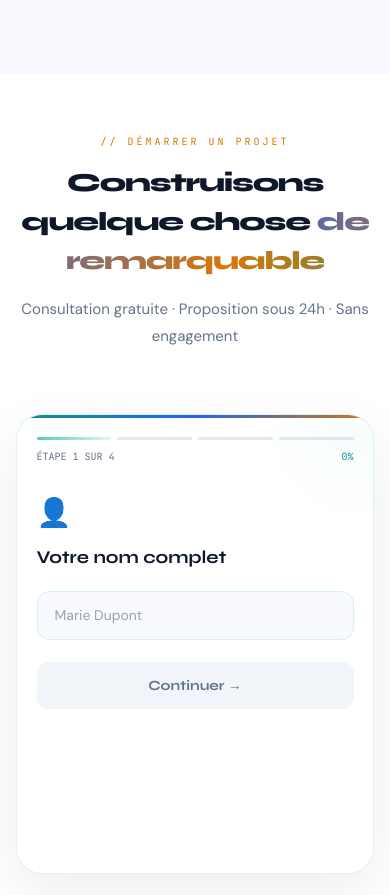
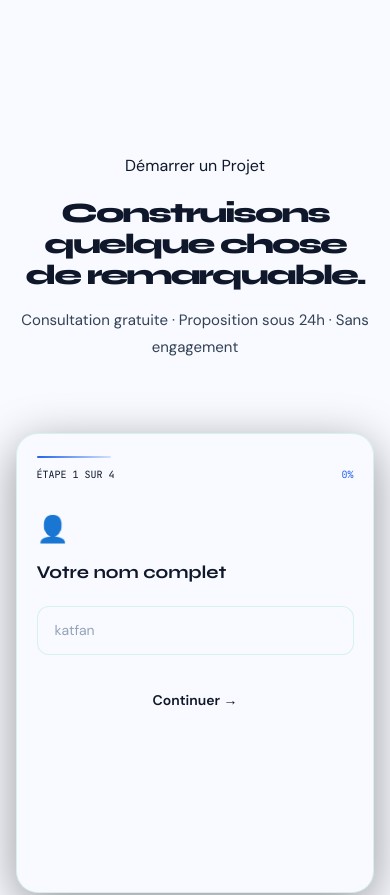
Before and after one commit to Masihullah37/rushai, a React (Vite) app in the folder frontend/: page / in a window 390 px wide. Shown: the part 5020-5915 px from the top of the page. Built offline with nearby package versions, Linux system fonts and the light colour scheme.

Commit message:
Mise à jour du composant Contact

```diff
--- a/frontend/src/components/Contact.tsx
+++ b/frontend/src/components/Contact.tsx
@@ -1,67 +1,42 @@
-// src/components/Contact.tsx
+
+// ════════════════════════════════════════════════════════════════
+// FILE: src/components/Contact.tsx — COMPLETE
+// Dark navy blue, GDPR consent checkbox, multi-step form
+// ════════════════════════════════════════════════════════════════
 import { useState } from "react";
 import { C } from "../constants/colors";
 import SuccessScreen from "./SuccessScreen";
 
 const STEPS = [
-  { f: "name", label: "Votre nom complet", ph: "Marie Dupont", type: "text", icon: "👤" },
-  { f: "email", label: "Email professionnel", ph: "marie@entreprise.fr", type: "email", icon: "📧" },
-  { f: "subject", label: "Type de projet", ph: "Chatbot IA / Plateforme RAG / Tableau de bord...", type: "text", icon: "🎯" },
-  { f: "message", label: "Décrivez votre projet et vos objectifs", ph: "Parlez-nous de votre défi métier, stack actuel, délais souhaités et résultats attendus...", type: "textarea", icon: "✍️" },
+  { f:"name",    label:"Votre nom complet",              ph:"katfan",                                       type:"text",     icon:"👤" },
+  { f:"email",   label:"Email professionnel",             ph:"abc@entreprise.fr",                               type:"email",    icon:"📧" },
+  { f:"subject", label:"Type de projet",                  ph:"Chatbot IA / Plateforme RAG / Tableau de bord...",  type:"text",     icon:"🎯" },
+  { f:"message", label:"Décrivez votre projet",           ph:"Défi métier, stack actuel, délais et résultats attendus...", type:"textarea", icon:"✍️" },
 ];
 
 export default function Contact() {
-  const [step, setStep] = useState(0);
-  const [form, setForm] = useState({ name: "", email: "", subject: "", message: "" });
-  const [sent, setSent] = useState(false);
+  const [step,    setStep]    = useState(0);
+  const [form,    setForm]    = useState({ name:"", email:"", subject:"", message:"" });
+  const [sent,    setSent]    = useState(false);
   const [sending, setSending] = useState(false);
-  const [focused, setFocused] = useState<string | null>(null);
+  const [focused, setFocused] = useState<string|null>(null);
+  const [consent, setConsent] = useState(false);
   const cur = STEPS[step];
 
-  // const sendEmail = async () => {
-  //   setSending(true);
-  //   try {
-  //     // Appel API vers votre backend Laravel
-  //     const response = await fetch("http://127.0.0.1:8000/api/contact", {
-  //       method: "POST",
-  //       headers: { "Content-Type": "application/json" },
-  //       body: JSON.stringify(form),
-  //     });
-
-  //     if (!response.ok) throw new Error("Erreur d'envoi");
-  //   } catch (error) {
-  //     console.error("Erreur lors de l'envoi:", error);
-  //   }
-  //   setSent(true);
-  //   setSending(false);
-  // };
-
-  // src/components/Contact.tsx
-
   const sendEmail = async () => {
+    if (!consent) { alert("Veuillez accepter la politique de confidentialité avant d'envoyer."); return; }
     setSending(true);
     try {
-    // Dynamically get the URL from your .env files
-    const API_BASE_URL = import.meta.env.VITE_API_URL;
-
-    const response = await fetch(`${API_BASE_URL}/contact`, {
+      const res = await fetch(`${import.meta.env.VITE_API_URL}/contact`, {
         method: "POST",
-      headers: { "Content-Type": "application/json" },
-      body: JSON.stringify(form),
+        headers: { "Content-Type": "application/json", "Accept": "application/json" },
+        body: JSON.stringify({ ...form, consent: true }),
       });
-
-    if (!response.ok) {
-      const errorData = await response.json();
-      throw new Error(errorData.message || "Erreur d'envoi");
-    }
-
-    setSent(true); // Only show success if response was OK
-  } catch (error) {
-    console.error("Erreur lors de l'envoi:", error);
-    alert("Une erreur est survenue. Veuillez réessayer plus tard.");
-  } finally {
-    setSending(false);
-  }
+      if (!res.ok) { const e = await res.json(); throw new Error(e.message || "Erreur d'envoi"); }
+      setSent(true);
+    } catch(err:unknown) {
+      alert(`Erreur: ${err instanceof Error ? err.message : "Inconnue"}`);
+    } finally { setSending(false); }
   };
 
   const next = () => {
@@ -71,85 +46,114 @@ const sendEmail = async () => {
   };
 
   const iStyle = (f: string) => ({
-    width: "100%",
-    boxSizing: "border-box" as const,
-    background: focused === f ? C.tealBg : "#f8faff",
-    border: `1.5px solid ${focused === f ? C.tealLt : C.border}`,
-    borderRadius: 13,
-    padding: "13px 17px",
-    color: C.text,
-    fontSize: 14,
-    outline: "none",
-    fontFamily: "'DM Sans',sans-serif",
-    transition: "all .25s",
+    width: "100%", boxSizing: "border-box" as const,
+    background: focused === f ? "rgba(59,130,246,.08)" : "rgba(255,255,255,.04)",
+    border: `1.5px solid ${focused === f ? C.blue : C.border}`,
+    borderRadius: 12, padding: "13px 17px",
+    color: C.textPrim, fontSize: 14, outline: "none",
+    fontFamily: "'DM Sans',sans-serif", transition: "all .25s",
   });
 
   return (
-    <section id="contact" style={{ padding: "clamp(60px,10vw,120px) clamp(16px,4vw,28px)", background: "white" }}>
-      <div style={{ maxWidth: 1180, margin: "0 auto" }}>
-        <div style={{ textAlign: "center", marginBottom: 64 }}>
-          <div style={{ fontFamily: "'JetBrains Mono',monospace", fontSize: 10, color: C.gold, letterSpacing: 3, marginBottom: 14 }}>// DÉMARRER UN PROJET</div>
-          <h2 style={{ fontFamily: "'Syne',sans-serif", fontSize: "clamp(26px,4vw,46px)", fontWeight: 800, color: C.text, letterSpacing: -1.2, marginBottom: 16 }}>
-            Construisons quelque chose <span className="shim">de remarquable</span>
+    <section id="contact" style={{ background: C.bg, padding: "clamp(80px,10vw,120px) clamp(16px,4vw,32px)" }}>
+      <div style={{ maxWidth: 1200, margin: "0 auto" }}>
+        <div style={{ textAlign: "center", marginBottom: 72 }}>
+          <div className="label-chip" style={{ marginBottom: 20, justifyContent: "center" }}>Démarrer un Projet</div>
+          <h2 style={{ fontFamily: "'Syne',sans-serif", fontSize: "clamp(28px,5vw,60px)", fontWeight: 800, color: C.white, letterSpacing: -2, lineHeight: 1.1, marginBottom: 16 }}>
+            Construisons quelque chose<br />
+            <span className="shim-blue">de remarquable.</span>
           </h2>
-          <p style={{ color: C.muted, fontSize: 15, maxWidth: 420, margin: "0 auto", lineHeight: 1.8 }}>
+          <p style={{ color: C.textSec, fontSize: 15, maxWidth: 400, margin: "0 auto", lineHeight: 1.8 }}>
             Consultation gratuite · Proposition sous 24h · Sans engagement
           </p>
         </div>
 
-        <div className="contact-grid" style={{ display: "grid", gridTemplateColumns: "1fr 1fr", gap: 52, alignItems: "start" }}>
+        <div className="contact-grid" style={{ display: "grid", gridTemplateColumns: "1fr 1fr", gap: 56, alignItems: "start" }}>
+          {/* Left info */}
           <div className="contact-left">
-            <div style={{ fontFamily: "'Syne',sans-serif", fontSize: 19, fontWeight: 700, color: C.text, marginBottom: 28 }}>Pourquoi les entreprises choisissent RushAI</div>
+            <div style={{ fontFamily: "'Syne',sans-serif", fontSize: 22, fontWeight: 700, color: C.white, marginBottom: 32, letterSpacing: -0.5 }}>
+              Pourquoi les entreprises choisissent RushAI
+            </div>
             {[
-              { i: "⚡", c: C.teal, t: "Réponse sous 24h garantie", d: "Nous répondons à chaque demande sous 24h avec une consultation et une estimation détaillées." },
-              { i: "🔐", c: C.violet, t: "Sécurité dès l'architecture", d: "Chaque solution est conçue avec options on-premise, chiffrement et conformité RGPD dès le premier jour." },
-              { i: "📈", c: C.gold, t: "Axé sur le ROI mesurable", d: "Nous définissons les KPIs avant d'écrire la moindre ligne de code. Vos métriques sont notre boussole." },
-              { i: "🤝", c: C.green, t: "Partenariat de bout en bout", d: "Stratégie, conception, développement, déploiement et support — nous vous accompagnons à chaque étape." },
+              { i:"⚡", title:"Réponse sous 24h garantie",   desc:"Consultation et estimation détaillées à chaque demande." },
+              { i:"🔐", title:"Sécurité dès l'architecture",  desc:"On-premise, chiffrement AES-256, RGPD dès le premier jour." },
+              { i:"📈", title:"ROI mesurable",                desc:"KPIs définis avant la première ligne de code." },
+              { i:"🤝", title:"Partenariat bout en bout",     desc:"Stratégie, dev, déploiement et support à chaque étape." },
             ].map((item, i) => (
-              <div key={i} style={{ display: "flex", gap: 16, marginBottom: 14, padding: "16px 18px", background: "#f8faff", borderRadius: 16, border: `1.5px solid ${C.border}`, transition: "all .2s" }}
-                onMouseEnter={e => { e.currentTarget.style.borderColor = item.c + "55"; e.currentTarget.style.background = item.c === C.teal ? C.tealBg : item.c === C.violet ? C.violetBg : item.c === C.gold ? C.goldBg : C.greenBg; }}
-                onMouseLeave={e => { e.currentTarget.style.borderColor = C.border; e.currentTarget.style.background = "#f8faff"; }}>
-                <div style={{ width: 42, height: 42, borderRadius: 12, background: item.c === C.teal ? C.tealBg : item.c === C.violet ? C.violetBg : item.c === C.gold ? C.goldBg : C.greenBg, border: `1px solid ${item.c}33`, display: "flex", alignItems: "center", justifyContent: "center", fontSize: 18, flexShrink: 0 }}>{item.i}</div>
+              <div key={i} style={{ display: "flex", gap: 16, padding: "18px 0", borderBottom: `1px solid ${C.border}`, transition: "padding .2s", cursor: "default" }}
+                onMouseEnter={e=>{(e.currentTarget as HTMLElement).style.paddingLeft="8px";}}
+                onMouseLeave={e=>{(e.currentTarget as HTMLElement).style.paddingLeft="0";}}>
+                <div style={{ width: 40, height: 40, borderRadius: 11, background: "rgba(59,130,246,.1)", border: `1px solid ${C.border}`, display: "flex", alignItems: "center", justifyContent: "center", fontSize: 17, flexShrink: 0 }}>{item.i}</div>
                 <div>
-                  <div style={{ fontFamily: "'Syne',sans-serif", fontSize: 13.5, fontWeight: 700, color: C.text, marginBottom: 5 }}>{item.t}</div>
-                  <div style={{ fontSize: 12.5, color: C.muted, lineHeight: 1.65 }}>{item.d}</div>
+                  <div style={{ fontFamily: "'Syne',sans-serif", fontSize: 14, fontWeight: 700, color: C.white, marginBottom: 5 }}>{item.title}</div>
+                  <div style={{ fontSize: 12.5, color: C.textSec, lineHeight: 1.65 }}>{item.desc}</div>
                 </div>
               </div>
             ))}
-            <div style={{ marginTop: 18, padding: "16px 20px", background: C.tealBg, border: `1.5px solid ${C.tealLt}33`, borderRadius: 14, display: "flex", alignItems: "center", gap: 14 }}>
-              <div style={{ fontSize: 24 }}>📧</div>
+            <div style={{ marginTop: 24, padding: "16px 20px", background: "rgba(59,130,246,.07)", border: `1px solid ${C.border}`, borderRadius: 14, display: "flex", alignItems: "center", gap: 14 }}>
+              <span style={{ fontSize: 22 }}>📧</span>
               <div>
-                <div style={{ fontSize: 10, color: C.muted, fontFamily: "'JetBrains Mono',monospace", marginBottom: 3 }}>EMAIL DIRECT</div>
-                <div style={{ fontSize: 14, color: C.teal, fontWeight: 600 }}>contact@rushai.pro</div>
+                <div style={{ fontSize: 10, color: C.textMuted, fontFamily: "'JetBrains Mono',monospace", marginBottom: 3, letterSpacing: 1 }}>EMAIL DIRECT</div>
+                <div style={{ fontSize: 14, color: C.blue, fontWeight: 500 }}>contact@rushai.pro</div>
               </div>
             </div>
           </div>
 
           {/* Form card */}
-          <div style={{ background: "white", border: `1.5px solid ${C.border}`, borderRadius: 26, position: "relative", overflow: "hidden", boxShadow: `0 20px 60px rgba(0,0,0,.07)`, minHeight: 460 }}>
-            <div style={{ position: "absolute", top: 0, left: 0, right: 0, height: 3, background: `linear-gradient(90deg,${C.teal},${C.blue},${C.gold})` }} />
-            <div style={{ position: "absolute", top: -80, right: -80, width: 200, height: 200, borderRadius: "50%", background: `radial-gradient(circle,${C.tealLt}08,transparent 70%)`, pointerEvents: "none" }} />
+          <div style={{ background: C.bgCard, border: `1px solid ${C.border}`, borderRadius: 22, position: "relative", overflow: "hidden", boxShadow: `0 12px 48px rgba(0,0,0,.4)`, minHeight: 460 }}>
+            <div style={{ position: "absolute", top: 0, left: 0, right: 0, height: 3, background: `linear-gradient(90deg,${C.blue},${C.cyan},${C.violet})` }} />
 
-            {sent ? <SuccessScreen name={form.name} email={form.email} onReset={() => { setSent(false); setStep(0); setForm({ name: "", email: "", subject: "", message: "" }); }} /> : (
-              <div style={{ padding: "clamp(22px,5vw,38px) clamp(18px,5vw,34px)" }}>
+            {sent ? (
+              <SuccessScreen name={form.name} email={form.email} onReset={() => { setSent(false); setStep(0); setForm({ name:"",email:"",subject:"",message:"" }); setConsent(false); }} />
+            ) : (
+              <div style={{ padding: "clamp(22px,5vw,38px) clamp(18px,5vw,32px)" }}>
+                {/* Progress bar */}
                 <div style={{ marginBottom: 28 }}>
                   <div style={{ display: "flex", gap: 6, marginBottom: 9 }}>
-                    {STEPS.map((_, i) => <div key={i} style={{ flex: 1, height: 3, borderRadius: 2, background: i < step ? `linear-gradient(90deg,${C.teal},${C.blue})` : i === step ? `linear-gradient(90deg,${C.tealLt}bb,${C.tealLt}22)` : "#e2e8f0", transition: "background .4s" }} />)}
+                    {STEPS.map((_,i) => (
+                      <div key={i} style={{ flex: 1, height: 2, borderRadius: 2, background: i < step ? C.blue : i === step ? `linear-gradient(90deg,${C.blue},rgba(59,130,246,.2))` : "rgba(255,255,255,.08)", transition: "background .4s" }} />
+                    ))}
                   </div>
                   <div style={{ display: "flex", justifyContent: "space-between" }}>
-                    <span style={{ fontSize: 10, color: C.muted, fontFamily: "'JetBrains Mono',monospace" }}>ÉTAPE {step + 1} SUR {STEPS.length}</span>
-                    <span style={{ fontSize: 10, color: C.teal, fontFamily: "'JetBrains Mono',monospace" }}>{Math.round((step / STEPS.length) * 100)}%</span>
+                    <span style={{ fontSize: 10, color: C.textMuted, fontFamily: "'JetBrains Mono',monospace" }}>ÉTAPE {step+1} SUR {STEPS.length}</span>
+                    <span style={{ fontSize: 10, color: C.blue, fontFamily: "'JetBrains Mono',monospace" }}>{Math.round((step/STEPS.length)*100)}%</span>
                   </div>
                 </div>
-                <div style={{ fontSize: 28, marginBottom: 10 }}>{cur.icon}</div>
-                <div style={{ fontFamily: "'Syne',sans-serif", fontSize: 18, fontWeight: 700, color: C.text, marginBottom: 20 }}>{cur.label}</div>
+
+                <div style={{ fontSize: 26, marginBottom: 10 }}>{cur.icon}</div>
+                <div style={{ fontFamily: "'Syne',sans-serif", fontSize: 18, fontWeight: 700, color: C.white, marginBottom: 20 }}>{cur.label}</div>
+
                 {cur.type === "textarea"
-                  ? <textarea value={form[cur.f as keyof typeof form]} onChange={e => setForm(f => ({ ...f, [cur.f]: e.target.value }))} placeholder={cur.ph} rows={5} style={{ ...iStyle(cur.f), resize: "none" }} onFocus={() => setFocused(cur.f)} onBlur={() => setFocused(null)} />
-                  : <input type={cur.type} value={form[cur.f as keyof typeof form]} onChange={e => setForm(f => ({ ...f, [cur.f]: e.target.value }))} onKeyDown={e => e.key === "Enter" && next()} placeholder={cur.ph} style={iStyle(cur.f)} onFocus={() => setFocused(cur.f)} onBlur={() => setFocused(null)} />}
+                  ? <textarea value={form[cur.f as keyof typeof form]} onChange={e=>setForm(f=>({...f,[cur.f]:e.target.value}))} placeholder={cur.ph} rows={5} style={{...iStyle(cur.f),resize:"none"}} onFocus={()=>setFocused(cur.f)} onBlur={()=>setFocused(null)}/>
+                  : <input type={cur.type} value={form[cur.f as keyof typeof form]} onChange={e=>setForm(f=>({...f,[cur.f]:e.target.value}))} onKeyDown={e=>e.key==="Enter"&&next()} placeholder={cur.ph} style={iStyle(cur.f)} onFocus={()=>setFocused(cur.f)} onBlur={()=>setFocused(null)}/>
+                }
+
+                {/* GDPR consent — shown on last step */}
+                {step === STEPS.length - 1 && (
+                  <div style={{ marginTop: 16, display: "flex", alignItems: "flex-start", gap: 10 }}>
+                    <input type="checkbox" id="gdpr-ok" checked={consent} onChange={e=>setConsent(e.target.checked)}
+                      style={{ width: 15, height: 15, marginTop: 3, accentColor: C.blue, cursor: "pointer", flexShrink: 0 }}
+                    />
+                    <label htmlFor="gdpr-ok" style={{ fontSize: 12, color: C.textSec, lineHeight: 1.6, cursor: "pointer" }}>
+                      J'accepte que mes données soient conservées <strong style={{color:C.textPrim}}>le temps nécessaire</strong> conformément à la{" "}
+                      <a href="/confidentialite" target="_blank" style={{ color: C.blue, textDecoration: "underline" }}>Politique de Confidentialité</a>{" "}
+                      RGPD. Suppression possible à <a href="mailto:contact@rushai.pro" style={{ color: C.blue }}>contact@rushai.pro</a>.
+                    </label>
+                  </div>
+                )}
+
                 <div style={{ display: "flex", gap: 10, marginTop: 22 }}>
-                  {step > 0 && <button onClick={() => setStep(s => s - 1)} style={{ flex: 1, padding: "13px 16px", borderRadius: 12, background: "#f8faff", border: `1.5px solid ${C.border}`, color: C.muted, fontSize: 13, cursor: "pointer" }}>← Retour</button>}
-                  <button onClick={next} disabled={sending} style={{ flex: 2, padding: "13px 16px", borderRadius: 12, border: "none", fontSize: 14, fontWeight: 700, fontFamily: "'Syne',sans-serif", transition: "all .3s", background: form[cur.f as keyof typeof form].trim() ? `linear-gradient(135deg,${C.teal},${C.blue})` : "#f1f5f9", color: form[cur.f as keyof typeof form].trim() ? "white" : C.muted, boxShadow: form[cur.f as keyof typeof form].trim() ? `0 6px 24px ${C.shadow}` : "none", opacity: sending ? .7 : 1, cursor: "pointer" }}>
-                    {sending ? "Envoi en cours..." : step === STEPS.length - 1 ? "🚀 Envoyer le message" : "Continuer →"}
+                  {step > 0 && <button onClick={()=>setStep(s=>s-1)} style={{ flex: 1, padding: "13px 16px", borderRadius: "100px", background: "rgba(255,255,255,.05)", border: `1px solid ${C.border}`, color: C.textSec, fontSize: 13, cursor: "pointer" }}>← Retour</button>}
+                  <button onClick={next} disabled={sending||(step===STEPS.length-1&&!consent)} style={{
+                    flex: 2, padding: "13px 16px", borderRadius: "100px", border: "none", fontSize: 14,
+                    fontWeight: 600, fontFamily: "'DM Sans',sans-serif", transition: "all .3s", cursor: "pointer",
+                    background: (form[cur.f as keyof typeof form].trim() && (step<STEPS.length-1||consent))
+                      ? `linear-gradient(135deg,${C.blue},#1D4ED8)` : "rgba(255,255,255,.07)",
+                    color: (form[cur.f as keyof typeof form].trim() && (step<STEPS.length-1||consent)) ? "#fff" : C.textMuted,
+                    boxShadow: (form[cur.f as keyof typeof form].trim() && (step<STEPS.length-1||consent)) ? `0 6px 24px rgba(59,130,246,.4)` : "none",
+                    opacity: sending ? .7 : 1,
+                  }}>
+                    {sending ? "Envoi en cours..." : step === STEPS.length-1 ? "🚀 Envoyer le message" : "Continuer →"}
                   </button>
                 </div>
               </div>
```
Lines whose indentation alone changed are shown as unchanged.
